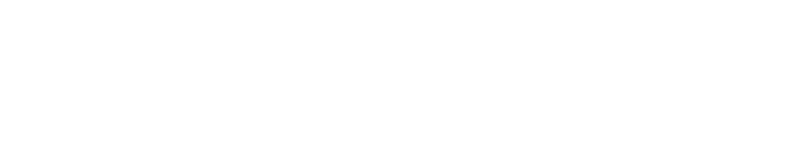
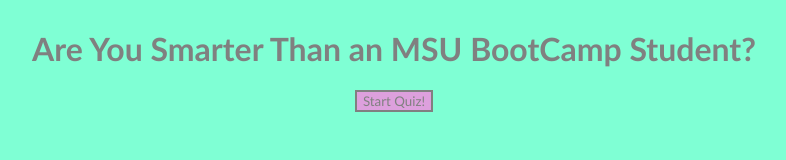
Before and after one commit to Ralakash/ProjectFour, a plain HTML site: page index.html in a window 1280 px wide. Shown: the whole page, without its empty margins (254-1040 px from the left). Drawn offline with Linux system fonts and the light colour scheme.

Commit message:
Adds a header and a button with basic limited styling

```diff
--- a/assets/style.css
+++ b/assets/style.css
@@ -1,3 +1,28 @@
+*{
+    font-family:'Trebuchet MS', 'Lucida Sans Unicode', 'Lucida Grande', 'Lucida Sans', Arial, sans-serif;
+    color: grey;
+}
 body{
     display: flex;
+    justify-content: center;
+    width: 100%;
+    height: 100%;
+    background-color: aquamarine;
 }
+header{
+    display: flex;
+    justify-content: center;
+    flex-direction: row;
+    flex-wrap: wrap;
+}
+h1{
+    display: flex;
+    width: 100%;
+    justify-content: center;
+}
+button{
+    display: flex;
+    background-color: plum;
+    border: 2px solid grey;
+
+}
--- a/index.html
+++ b/index.html
@@ -0,0 +1,30 @@
+<!DOCTYPE html>
+<html lang="en">
+  <head>
+    <meta charset="UTF-8" />
+    <meta name="viewport" content="width=device-width, initial-scale=1.0" />
+    <meta http-equiv="X-UA-Compatible" content="ie=edge" />
+    <title>Password Generator</title>
+    <link rel="stylesheet" href="./assets/style.css" />
+    <script src="./assets/script.jss"></script>
+  </head>
+  <body>
+    <header>
+        <h1>Are You Smarter Than an MSU BootCamp Student?</h1>
+        <button>Start Quiz!</button>
+    </header>
+
+    <main>
+        <section>
+
+        </section>
+
+        <section>
+
+        </section>
+    </main>
+
+    <footer>
+
+    </footer>
+  </body>
```
